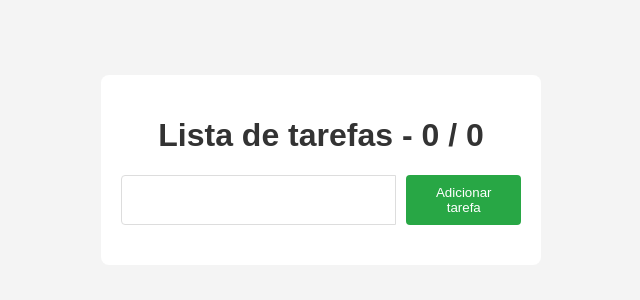
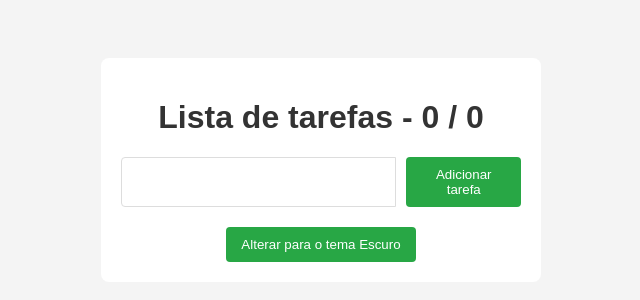
Before and after one commit to Moises-Mvuilo/lista-de-tarefas-, a React (Vite) app: page / in a window 1280 px wide. Shown: the part 230-530 px from the top of the page, without its empty margins (319-959 px from the left). Built offline with nearby package versions, Linux system fonts and the light colour scheme.

Commit message:
Aqui, acabei de adicionar o botão que troca a cor do fundo

```diff
--- a/src/App.tsx
+++ b/src/App.tsx
@@ -1,4 +1,5 @@
 import { useEffect, useState } from "react";
+import {useTheme} from './ThemeContext.tsx'
 import "./App.css";
 
 interface todoItem {
@@ -9,6 +10,8 @@ interface todoItem {
 
 function App() {
   const chaveTarefaMemoria = "tarefas"
+
+  const {theme, toggleTheme} = useTheme();
   const [todos, setTodos] = useState<todoItem[]>([]);
   const [novoTodo, setNovoTodo] = useState<string>("");
   const [estaCarregado, setEstaCarregado] = useState<boolean>(false);
@@ -59,8 +62,8 @@ function App() {
   }, [])
 
   return (
-    <div className="app">
-      <div className="container">
+    <div className={`app ${theme}`}>
+      <div className={`container ${theme}`}>
         <h1>
           Lista de tarefas - {obterTarefasCompletas().length} / {todos.length}
         </h1>
@@ -91,6 +94,8 @@ function App() {
             </li>
           ))}
         </ol>
+        <button onClick={toggleTheme}>
+          Alterar para o tema {theme === 'light' ? 'Escuro': 'Claro'} </button>
       </div>
     </div>
   );
--- /dev/null
+++ b/src/ThemeContext.tsx
@@ -0,0 +1,34 @@
+import { createContext, ReactNode,  useState, useContext } from "react";
+
+interface themeContextType {
+  theme: "light" | "dark";
+  toggleTheme: () => void;
+}
+
+const ThemeContext = createContext<themeContextType | undefined>(undefined);
+
+export const ThemeProvider = ({ children }: { children: ReactNode }) => {
+  const [theme, setTheme] = useState<"light" | "dark">("light")
+
+  const toggleTheme = () => {
+    setTheme((previousTheme) => (previousTheme === "light" ? "dark" : "light"));
+  };
+
+  return (
+    <ThemeContext.Provider value={{ theme, toggleTheme }}>
+      {children}
+    </ThemeContext.Provider>
+  );
+};
+
+export const useTheme = () => {
+    const context = useContext(ThemeContext);
+
+    if(!context) {
+        throw new Error("useTheme must be used within a ThemeProvider");
+    }
+
+    return context;
+
+
+}
--- a/src/main.tsx
+++ b/src/main.tsx
@@ -1,10 +1,16 @@
 import { StrictMode } from 'react'
 import { createRoot } from 'react-dom/client'
+import { ThemeProvider } from './ThemeContext.tsx'
 
 import App from './App.tsx'
 
+
 createRoot(document.getElementById('root')!).render(
   <StrictMode>
-    <App />
+
+    <ThemeProvider> <App /></ThemeProvider>
+
+
+
   </StrictMode>,
 )
```
Also changed, not shown: fiveList.png (added), 1 other file (tests, documents, lock files or other folders).
